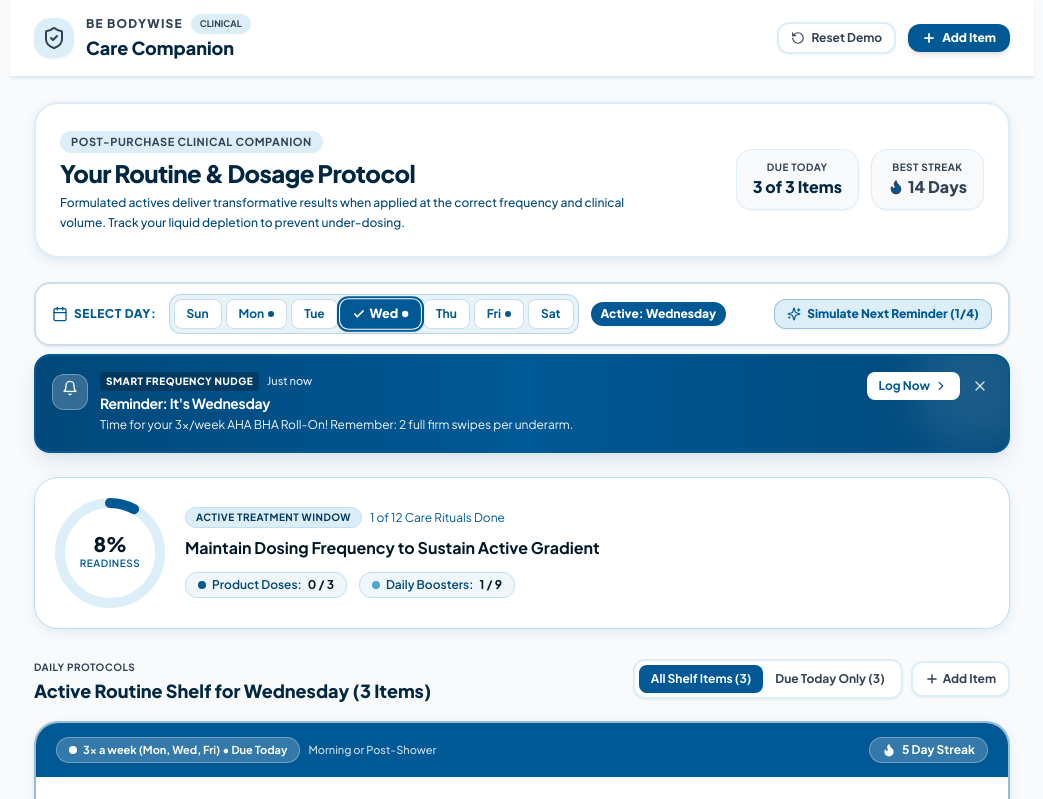
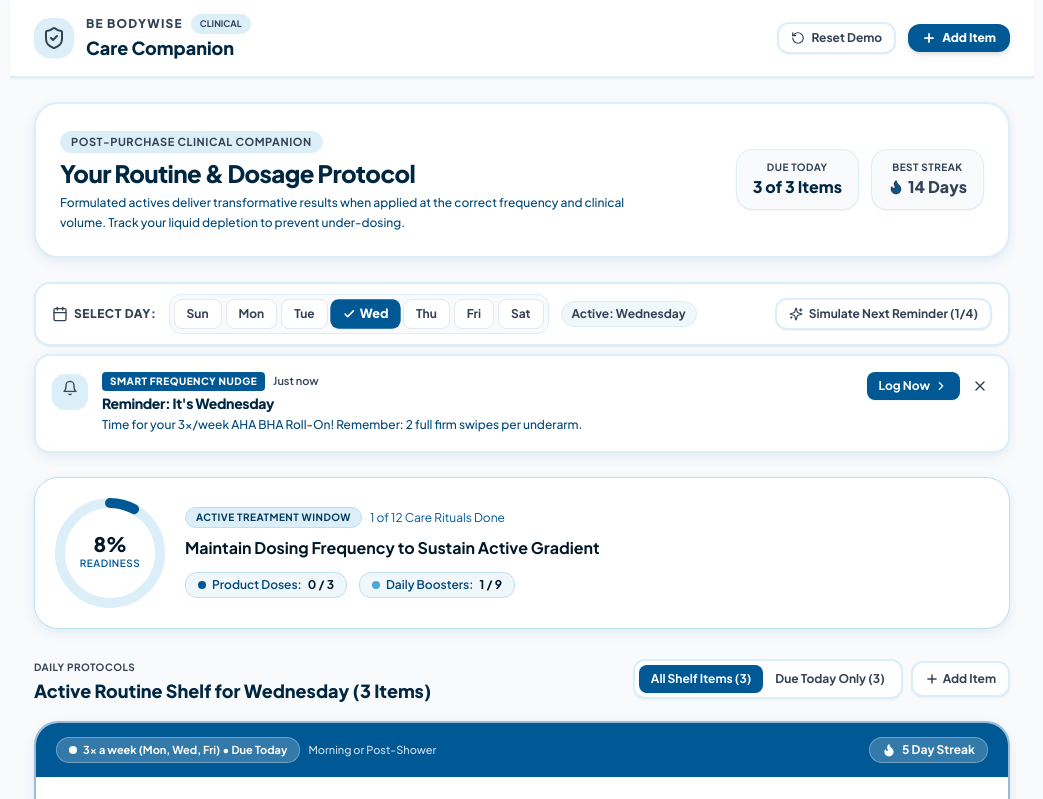
Before and after one commit to businessbyishita/BeBodywise-care-companion, a React (Vite) app: page / in a window 1280 px wide. Shown: the top 799 px of the page, without its empty margins (118-1161 px from the left). Built offline with nearby package versions, Linux system fonts and the light colour scheme.

Commit message:
Update NotificationBanner.jsx

```diff
--- a/src/components/NotificationBanner.jsx
+++ b/src/components/NotificationBanner.jsx
@@ -76,19 +76,18 @@ export default function NotificationBanner({
 
   return (
     <div className="w-full space-y-2">
-      {/* Simulation Controls Strip with Prominently Highlighted Weekday Switcher */}
-      <div className="flex flex-wrap items-center justify-between gap-3 px-4 py-2.5 bg-white/95 backdrop-blur-md rounded-2xl border-2 border-[#005995]/20 shadow-warm-sm">
+      {/* Simulation Controls Strip on White with Blue Accents */}
+      <div className="flex flex-wrap items-center justify-between gap-3 px-4 py-2.5 bg-white backdrop-blur-md rounded-2xl border-2 border-[#DCEEF7] shadow-warm-sm">
         <div className="flex flex-wrap items-center gap-2 sm:gap-3">
-          <div className="flex items-center gap-1.5 text-xs font-black uppercase tracking-wider text-[#005995]">
-            <Calendar className="w-4 h-4 text-[#005995]" />
+          <div className="flex items-center gap-1.5 text-xs font-black uppercase tracking-wider text-[#334155]">
+            <Calendar className="w-4 h-4 text-[#334155]" />
             <span>Select Day:</span>
           </div>
 
           {/* Weekday Switcher Buttons */}
-          <div className="flex items-center gap-1 p-1 bg-[#DCEEF7]/70 rounded-xl border border-[#005995]/20">
+          <div className="flex items-center gap-1 p-1 bg-[#F8FAFC] rounded-xl border border-[#DCEEF7]">
             {days.map((day) => {
               const isSelected = day.id === currentDayOfWeek;
-              const hasRollOn = [1, 3, 5].includes(day.id);
               return (
                 <button
                   key={day.id}
@@ -96,23 +95,20 @@ export default function NotificationBanner({
                   onClick={() => onSimulateDayChange(day.id)}
                   className={`px-3 py-1.5 rounded-lg text-xs transition-all relative flex items-center gap-1 ${
                     isSelected
-                      ? 'bg-[#005995] text-white shadow-md ring-2 ring-[#005995] ring-offset-1 scale-105 font-black z-10'
-                      : 'bg-white text-[#005995] hover:bg-[#F0F7FB] border border-[#005995]/20 font-bold'
+                      ? 'bg-[#005995] text-white shadow-sm scale-105 font-black z-10'
+                      : 'bg-white text-[#334155] hover:bg-[#F0F7FB] border border-[#E2E8F0] font-bold'
                   }`}
-                  title={`${day.full}${hasRollOn ? ' (Active day for AHA BHA 3x/week)' : ' (Rest day for AHA BHA)'}`}
+                  title={day.full}
                 >
                   {isSelected && <Check className="w-3 h-3 stroke-[3]" />}
                   <span>{day.label}</span>
-                  {hasRollOn && (
-                    <span className={`w-1.5 h-1.5 rounded-full ${isSelected ? 'bg-white' : 'bg-[#005995]'}`} />
-                  )}
                 </button>
               );
             })}
           </div>
 
           {/* Active Highlight Pill */}
-          <span className="hidden md:inline-flex items-center gap-1 px-2.5 py-1 rounded-full text-xs font-extrabold bg-[#005995] text-white shadow-sm">
+          <span className="hidden md:inline-flex items-center gap-1 px-2.5 py-1 rounded-full text-xs font-bold bg-[#F0F7FB] text-[#334155] border border-[#DCEEF7]">
             Active: {currentDayObj.full}
           </span>
         </div>
@@ -122,41 +118,39 @@ export default function NotificationBanner({
           <button
             type="button"
             onClick={handleNextNudge}
-            className="px-3 py-1.5 rounded-xl bg-[#DCEEF7] hover:bg-[#BDE0F1] border border-[#005995]/30 text-[#005995] text-xs font-black flex items-center gap-1.5 shadow-sm transition-all active:scale-95"
+            className="px-3 py-1.5 rounded-xl bg-white hover:bg-[#F8FAFC] border-2 border-[#DCEEF7] hover:border-[#DCEEF7] text-[#334155] text-xs font-bold flex items-center gap-1.5 shadow-sm transition-all active:scale-95"
             title="Cycle through different clinical notification scenarios"
           >
-            <Sparkles className="w-3.5 h-3.5 text-[#005995]" />
+            <Sparkles className="w-3.5 h-3.5 text-[#334155]" />
             <span>Simulate Next Reminder ({currentNudgeIndex % simulatedNudges.length + 1}/{simulatedNudges.length})</span>
           </button>
         </div>
       </div>
 
-      {/* Interactive Notification Nudge Banner */}
+      {/* Interactive Notification Nudge Banner in Crisp White with Blue Accents */}
       {!dismissed && (
-        <div className="relative overflow-hidden rounded-2xl bg-gradient-to-r from-[#00487A] via-[#005995] to-[#00487A] text-white p-3.5 sm:p-4 shadow-warm-lg animate-fade-in border-2 border-[#005995]">
-          <div className="absolute top-0 right-0 -mr-8 -mt-8 w-32 h-32 rounded-full bg-white/10 blur-xl pointer-events-none" />
-
+        <div className="relative overflow-hidden rounded-2xl bg-white border-2 border-[#DCEEF7] text-[#002742] p-4 shadow-warm animate-fade-in">
           <div className="flex items-start justify-between gap-3 relative z-10">
-            <div className="flex items-start gap-3">
-              <div className="w-9 h-9 rounded-xl bg-white/20 backdrop-blur-md flex items-center justify-center flex-shrink-0 mt-0.5 border border-white/30">
-                <Bell className="w-4 h-4 text-white animate-bounce" />
+            <div className="flex items-start gap-3.5">
+              <div className="w-9 h-9 rounded-xl bg-[#DCEEF7] flex items-center justify-center flex-shrink-0 mt-0.5 border border-[#DCEEF7] text-[#334155]">
+                <Bell className="w-4 h-4 text-[#334155] animate-bounce" />
               </div>
 
               <div className="space-y-0.5">
                 <div className="flex items-center gap-2">
-                  <span className="text-[10px] uppercase tracking-wider font-extrabold px-1.5 py-0.5 rounded bg-black/25 text-white">
+                  <span className="text-[10px] uppercase tracking-wider font-extrabold px-2 py-0.5 rounded bg-[#005995] text-white">
                     {activeNudge.badge}
                   </span>
-                  <span className="text-[11px] text-[#DCEEF7] font-medium">
+                  <span className="text-[11px] text-[#334155] font-semibold">
                     {activeNudge.time}
                   </span>
                 </div>
 
-                <h4 className="text-sm font-bold text-white tracking-tight">
+                <h4 className="text-sm font-black text-[#002742] tracking-tight">
                   {activeNudge.title}
                 </h4>
 
-                <p className="text-xs text-white/95 leading-relaxed font-normal max-w-2xl">
+                <p className="text-xs text-[#00487A] leading-relaxed font-medium max-w-2xl">
                   {activeNudge.message}
                 </p>
               </div>
@@ -168,7 +162,7 @@ export default function NotificationBanner({
                 <button
                   type="button"
                   onClick={() => onQuickLogDose(activeNudge.productId)}
-                  className="hidden sm:inline-flex items-center gap-1 px-3 py-1.5 rounded-lg bg-white text-[#005995] hover:bg-[#F0F7FB] text-xs font-bold shadow-sm transition-all"
+                  className="hidden sm:inline-flex items-center gap-1 px-3 py-1.5 rounded-lg bg-[#005995] text-white hover:bg-[#00487A] text-xs font-bold shadow-sm transition-all"
                 >
                   <span>Log Now</span>
                   <ChevronRight className="w-3.5 h-3.5" />
@@ -178,7 +172,7 @@ export default function NotificationBanner({
               <button
                 type="button"
                 onClick={() => setDismissed(true)}
-                className="p-1 rounded-lg text-white/80 hover:text-white hover:bg-white/15 transition-colors"
+                className="p-1 rounded-lg text-[#334155] hover:bg-[#F8FAFC] transition-colors"
                 title="Dismiss reminder"
               >
                 <X className="w-4 h-4" />
```
